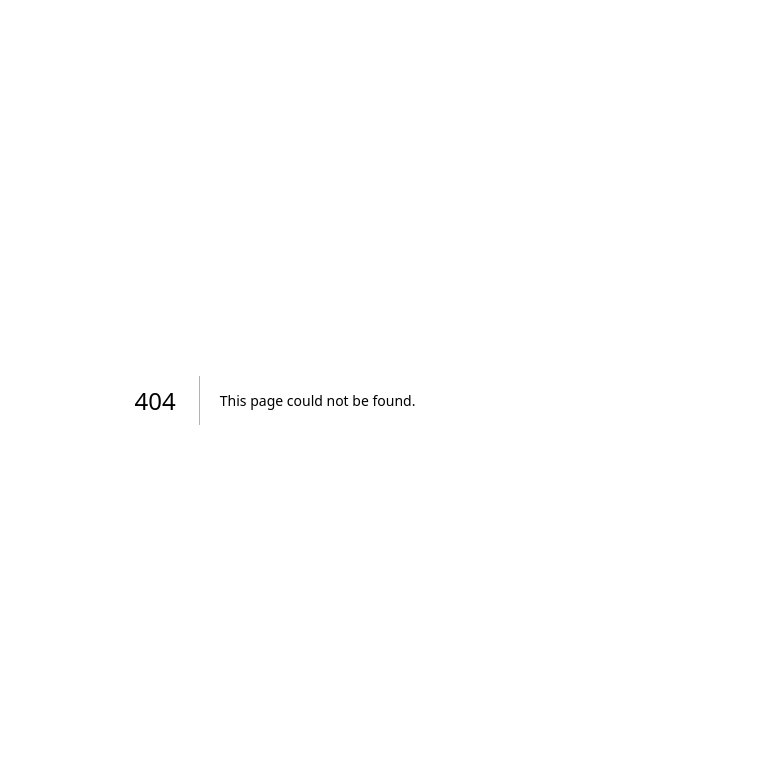
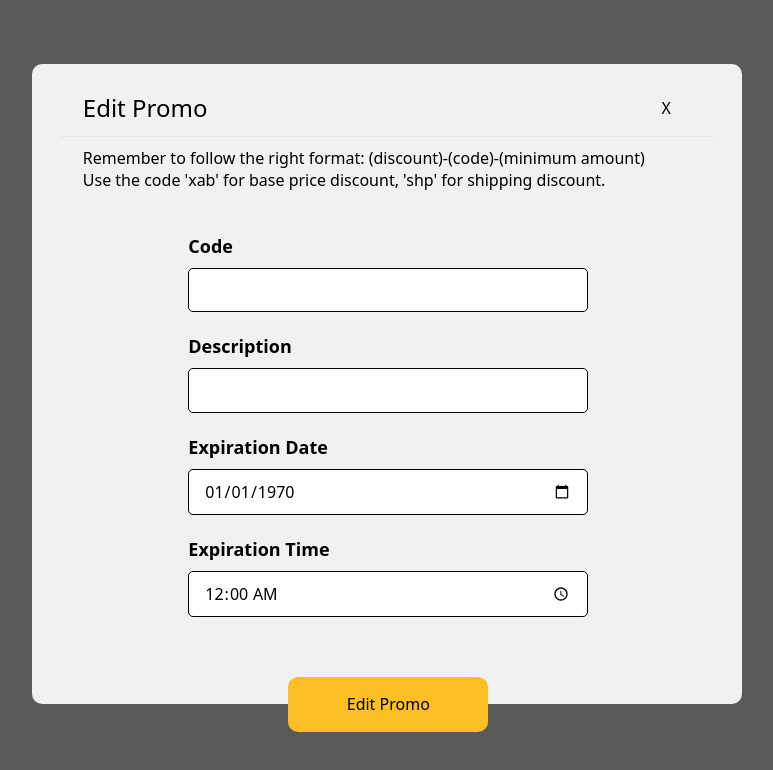
Before and after one commit to hanseljulio/courier-nextjs, a Next.js app: page /admin/managePromo/EditPromo in a window 1280 px wide. Before the commit this address had no page. Shown: the top 770 px of the page, without its empty margins (365-1138 px from the left). Built offline with nearby package versions, Linux system fonts and the light colour scheme; no server answers.

Commit message:
feat(admin): admin can now update promos including code, description, date and time

```diff
--- a/src/components/PromoTableData/index.tsx
+++ b/src/components/PromoTableData/index.tsx
@@ -1,6 +1,7 @@
 import React, { useState } from "react";
 import styles from "@/styles/Table.module.css";
-import WarningModal from "@/components/WarningModal";
+import EditPromo from "@/pages/admin/managePromo/EditPromo";
+import { AiOutlineEdit } from "react-icons/ai";
 
 interface TableDataProps {
   index: number;
@@ -8,9 +9,21 @@ interface TableDataProps {
   code: string;
   description: string;
   expirationDate: string;
+  refreshFunction: () => void;
 }
 
 function PromoTableData(props: TableDataProps) {
+  const [showEdit, setShowEdit] = useState<boolean>(false);
+
+  const editOn = () => {
+    setShowEdit(true);
+  };
+
+  const editOff = () => {
+    setShowEdit(false);
+    props.refreshFunction();
+  };
+
   const dateConverter = (date: Date) => {
     const time = date.toTimeString().substring(0, 5);
 
@@ -21,6 +34,8 @@ function PromoTableData(props: TableDataProps) {
 
   return (
     <>
+      {showEdit && <EditPromo exitFunction={editOff} promoId={props.id} />}
+
       <tr className={`${props.index % 2 === 0 ? "bg-white" : "bg-amber-100"}`}>
         <td
           className={`${styles.tdArea} px-[20px] py-[10px] text-left font-medium`}
@@ -45,7 +60,9 @@ function PromoTableData(props: TableDataProps) {
         <td
           className={`${styles.tdArea} px-[20px] py-[10px] text-left font-medium`}
         >
-          EDIT
+          <button className="text-[25px]" onClick={editOn}>
+            <AiOutlineEdit className="text-[#D84727] hover:text-amber-500" />
+          </button>
         </td>
       </tr>
     </>
--- a/src/components/PromoTableHead/index.tsx
+++ b/src/components/PromoTableHead/index.tsx
@@ -30,7 +30,7 @@ function PromoTableHead() {
         Quantity
       </th> */}
       <th
-        className={`${styles.thArea} px-[20px] py-[10px] text-left w-[125px] h-[69px]`}
+        className={`${styles.thArea} px-[20px] py-[10px] text-left w-[5px] h-[69px]`}
       >
         Options
       </th>
--- a/src/constants/constants.ts
+++ b/src/constants/constants.ts
@@ -1,3 +1 @@
 export const BASE_URL = "https://hm25ptxg-2000.asse.devtunnels.ms";
-export const RAJA_ONGKIR_API = "9ea99be5add1cc4e1f62822d5bb92b1e";
-export const RAJA_ONGKIR_URL = "https://api.rajaongkir.com/starter";
--- a/src/database/db.json
+++ b/src/database/db.json
@@ -654,7 +654,7 @@
       "id": 1,
       "code": "20-xab-200000",
       "description": "20% discount if total is above Rp. 200.000,00",
-      "expirationDate": "Sun Oct 19 2025 13:43:55 GMT+0700 (Western Indonesia Time)"
+      "expirationDate": "Wed Dec 31 2025 23:59:00 GMT+0700 (Western Indonesia Time)"
     },
     {
       "id": 2,
--- /dev/null
+++ b/src/pages/admin/managePromo/EditPromo.module.css
@@ -0,0 +1,67 @@
+.modal,
+.overlay {
+  width: 100vw;
+  height: 100vh;
+  top: 0;
+  left: 0;
+  right: 0;
+  bottom: 0;
+  position: fixed;
+}
+
+.overlay {
+  background: rgba(49, 49, 49, 0.8);
+}
+
+.modalContent {
+  position: absolute;
+  top: 8%;
+  left: 31%;
+  line-height: 1.4;
+  background: #f1f1f1;
+  padding: 14px 28px;
+  border-radius: 10px;
+  width: 710px;
+  height: 80%;
+}
+
+.popout {
+  animation: popout 0.5s ease;
+  -webkit-animation: popout 0.5s ease;
+}
+@keyframes popout {
+  from {
+    transform: scale(0);
+  }
+  80% {
+    transform: scale(1.2);
+  }
+  to {
+    transform: scale(1);
+  }
+}
+@-webkit-keyframes popout {
+  from {
+    -webkit-transform: scale(0);
+  }
+  80% {
+    -webkit-transform: scale(1.2);
+  }
+  to {
+    -webkit-transform: scale(1);
+  }
+}
+
+@media (max-width: 414px) {
+  .modalContent {
+    position: absolute;
+    top: 5%;
+    left: 6%;
+    line-height: 1.4;
+    background: #f1f1f1;
+    padding: 10px 10px;
+    border-radius: 3px;
+    width: 88%;
+    height: 90%;
+  }
+}
--- /dev/null
+++ b/src/pages/admin/managePromo/EditPromo.tsx
@@ -0,0 +1,189 @@
+import React, { useState, useEffect } from "react";
+import styles from "./EditPromo.module.css";
+import { IVouchers } from "@/types/types";
+import { BASE_URL } from "@/constants/constants";
+import Input from "@/components/Input";
+import Button from "@/components/Button";
+import { ToastContainer, toast } from "react-toastify";
+import "react-toastify/dist/ReactToastify.css";
+import axios from "axios";
+
+interface EditPromoProps {
+  promoId: number;
+  exitFunction: () => void;
+}
+
+function EditPromo(props: EditPromoProps) {
+  const [promoData, setPromoData] = useState<IVouchers>({
+    id: 0,
+    code: "",
+    description: "",
+    expirationDate: "",
+  });
+
+  const [newDate, setNewDate] = useState<string>("1970-01-01");
+  const [newTime, setNewTime] = useState<string>("00:00");
+
+  const updateSuccess = () => toast("Promo has been successfully updated!");
+
+  const formatDate = (date: Date) => {
+    let year = date.getFullYear();
+    let month = "";
+    let currentDate = "";
+
+    if (date.getMonth() < 9) {
+      month = `0${date.getMonth() + 1}`;
+    } else {
+      month = `${date.getMonth() + 1}`;
+    }
+
+    if (date.getDate() < 9) {
+      currentDate = `0${date.getDate()}`;
+    } else {
+      currentDate = `${date.getDate()}`;
+    }
+
+    return `${year}-${month}-${currentDate}`;
+  };
+
+  const formatTime = (date: Date) => {
+    let hours = "";
+    let minutes = "";
+
+    if (date.getHours() < 9) {
+      hours = `0${date.getHours()}`;
+    } else {
+      hours = `${date.getHours()}`;
+    }
+
+    if (date.getMinutes() < 10) {
+      minutes = `0${date.getMinutes()}`;
+    } else {
+      minutes = `${date.getMinutes()}`;
+    }
+
+    return `${hours}:${minutes}`;
+  };
+
+  const submit = async (e: any) => {
+    e.preventDefault();
+
+    await axios.patch(`${BASE_URL}/userVouchers/${props.promoId}`, promoData);
+
+    updateSuccess();
+  };
+
+  const getPromoData = async () => {
+    try {
+      const response = await fetch(`${BASE_URL}/userVouchers/${props.promoId}`);
+      const result = await response.json();
+
+      setNewDate(formatDate(new Date(result.expirationDate)));
+      setNewTime(formatTime(new Date(result.expirationDate)));
+
+      setPromoData(result);
+    } catch (e) {
+      console.log(e);
+    }
+  };
+
+  useEffect(() => {
+    getPromoData();
+  }, []);
+
+  useEffect(() => {
+    setPromoData({
+      ...promoData,
+      expirationDate: new Date(`${newDate} ${newTime}`).toString(),
+    });
+  }, [newDate, newTime]);
+
+  return (
+    <div className={`${styles.modal}`}>
+      <ToastContainer />
+      <div className={`${styles.overlay}`}></div>
+      <div className={`${styles.modalContent} ${styles.popout}`}>
+        <div className="header-confirm pt-[10px] pl-[23px] pb-[8px]">
+          <div className="title-area flex justify-between items-center py-1">
+            <h2 className="text-2xl">Edit Promo</h2>
+            <button
+              onClick={props.exitFunction}
+              className="pr-[43px] mobile:pr-[23px]"
+            >
+              X
+            </button>
+          </div>
+        </div>
+        <hr />
+        <div className="edit-promo-content flex-col pt-[10px] pl-[23px] pb-[8px] font-medium mr-[20px] h-[90%]">
+          <div className="notice-div">
+            <h1>
+              Remember to follow the right format: (discount)-(code)-(minimum
+              amount)
+            </h1>
+            <h1>
+              Use the code &apos;xab&apos; for base price discount,
+              &apos;shp&apos; for shipping discount.
+            </h1>
+          </div>
+          <div className="edit-form-div flex justify-center text-center pt-10">
+            <form action="" onSubmit={submit}>
+              <Input
+                label="Code"
+                type="text"
+                name="promoCode"
+                value={promoData.code}
+                styling="pb-5 text-left"
+                width="w-[400px]"
+                onChange={(e) =>
+                  setPromoData({ ...promoData, code: e.target.value })
+                }
+              />
+              <Input
+                label="Description"
+                type="text"
+                name="promoDescription"
+                value={promoData.description}
+                styling="pb-5 text-left"
+                width="w-[400px]"
+                onChange={(e) =>
+                  setPromoData({ ...promoData, description: e.target.value })
+                }
+              />
+              <Input
+                label="Expiration Date"
+                type="date"
+                name="promoExpirationDate"
+                value={formatDate(new Date(promoData.expirationDate))}
+                styling="pb-5 text-left"
+                width="w-[400px]"
+                onChange={(e) => {
+                  setNewDate(e.target.value);
+                }}
+              />
+              <Input
+                label="Expiration Time"
+                type="time"
+                name="promoExpirationDate"
+                value={formatTime(new Date(promoData.expirationDate))}
+                styling="pb-5 text-left"
+                width="w-[400px]"
+                onChange={(e) => {
+                  setNewTime(e.target.value);
+                }}
+              />
+              <div className="submit-btn pt-10">
+                <Button
+                  text="Edit Promo"
+                  styling="p-4 mb-[50px] bg-amber-400 rounded-[10px] w-[200px] hover:bg-amber-500"
+                />
+              </div>
+            </form>
+          </div>
+        </div>
+      </div>
+    </div>
+  );
+}
+
+export default EditPromo;
--- a/src/pages/admin/managePromo/index.tsx
+++ b/src/pages/admin/managePromo/index.tsx
@@ -85,6 +85,7 @@ function ManagePromo() {
                   code={voucher.code}
                   description={voucher.description}
                   expirationDate={voucher.expirationDate}
+                  refreshFunction={getVoucherData}
                 />
               ))}
             </tbody>
```
